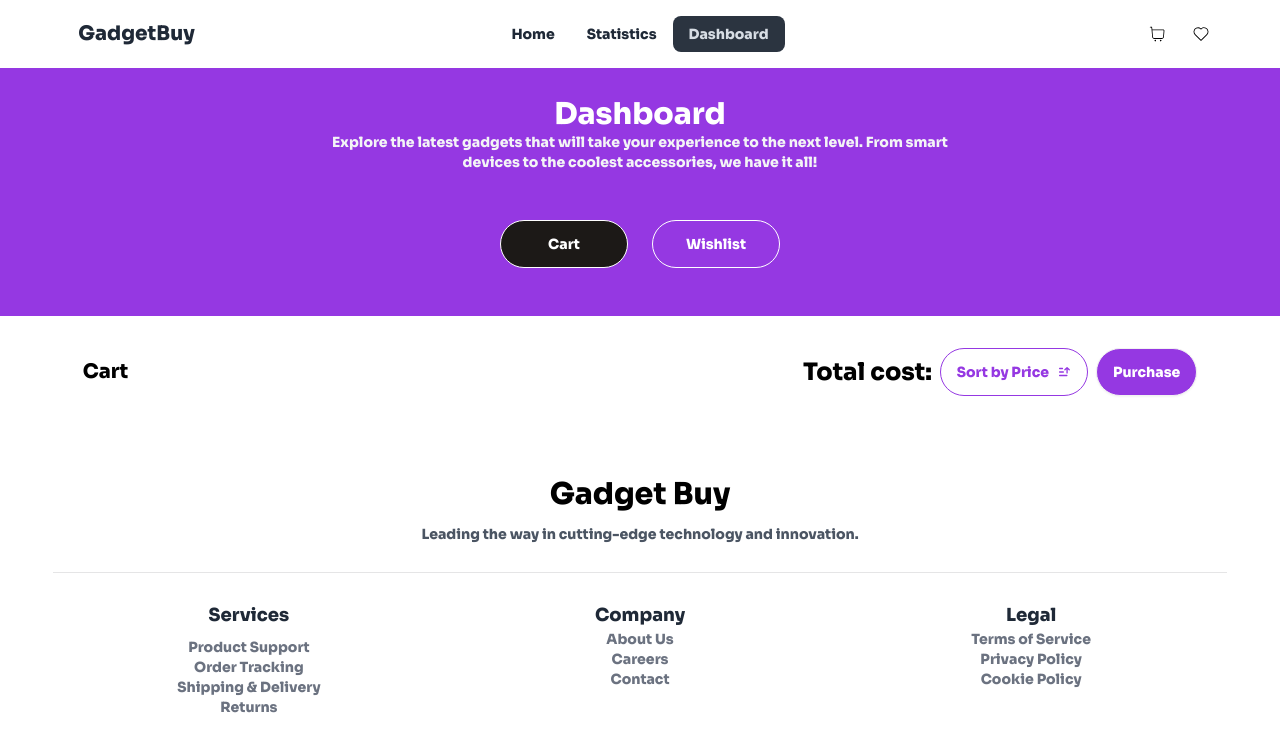
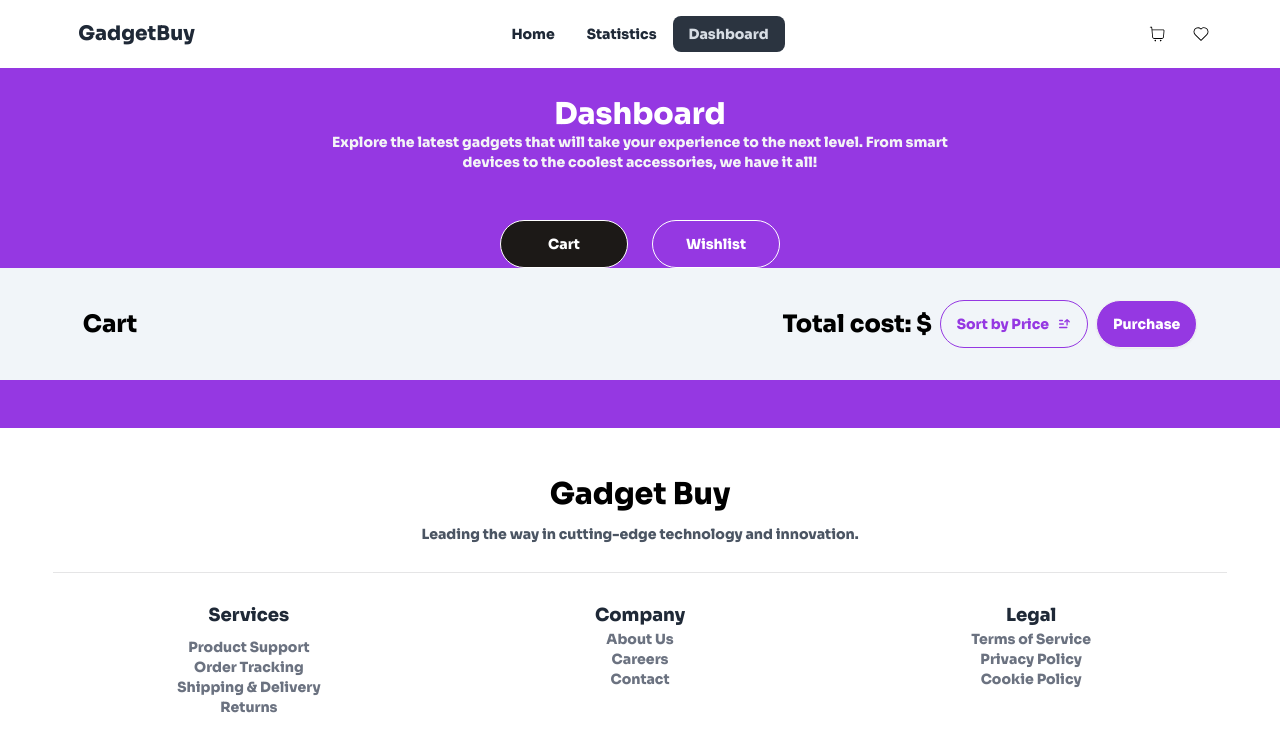
Before and after one commit to programming-hero-web-course-4/b10a8-gadget-heaven-Shahadat-Hossen-008, a React (Vite) app: page /dashboard in a window 1280 px wide. Shown: the top 752 px of the page. Built offline with nearby package versions, Linux system fonts and the light colour scheme.

Commit message:
Add react toastify

```diff
--- a/package.json
+++ b/package.json
@@ -19,6 +19,7 @@
     "react-router": "^7.0.1",
     "react-router-dom": "^7.0.1",
     "react-tabs": "^6.0.2",
+    "react-toastify": "^10.0.6",
     "sort-by": "^1.2.0"
   },
   "devDependencies": {
--- a/src/Component/Cart/Cart.jsx
+++ b/src/Component/Cart/Cart.jsx
@@ -1,28 +1,21 @@
 import { TiDeleteOutline } from "react-icons/ti";
 
-export default function Cart({cart}) {
-    const {product_title, product_image, description, price} = cart;
+export default function Cart({ cart }) {
+
+  const { product_title, product_image, description, price } = cart;
   return (
-    <div className="bg-white p-12">
-        <div className="flex justify-center items-center gap-3">
-        <img
-                src={product_image}
-                alt={product_title}
-                className="w-[180px]"
-            />
+    <div className="bg-slate-100 p-12">
+      <div className=" bg-white flex justify-center items-center gap-3 shadow-xl rounded-xl w-9/12 mx-auto p-6">
+        <img src={product_image} alt={product_title} className="w-[180px]" />
         <div className="text-left">
-                <h3 className="text-xl mb-5">
-                    {product_title}
-                </h3>
+          <h3 className="text-xl mb-5">{product_title}</h3>
           <p className="text-sm text-gray-500 mb-5">{description}</p>
           <p>Price: ${price}</p>
         </div>
         <div className="text-3xl">
           <TiDeleteOutline />
         </div>
-
       </div>
-
     </div>
-  )
+  );
 }
--- a/src/Component/Dashboard/Dashboard.jsx
+++ b/src/Component/Dashboard/Dashboard.jsx
@@ -5,8 +5,11 @@ import { PiSortDescendingBold } from "react-icons/pi";
 import { getStoreProduct } from "../../Utility/addToDb";
 import { getStoredWishlistProduct } from "../../Utility/addToWhishList";
 
+
+
 export default function Dashboard() {
   const [view, setView] = useState("Cart");
+  const [productPrice, setProductPrice] = useState(0)
   const allProduct = useLoaderData();
   const [cartList, setCartList] = useState([]);
   const [wishlist, setWishlist] = useState([]);
@@ -17,7 +20,9 @@ export default function Dashboard() {
       storedProductInt.includes(product.product_id)
     );
     setCartList(addToCart);
+
   }, []);
+
 
   useEffect(()=>{
     const addToWishlist = getStoredWishlistProduct();
@@ -53,13 +58,14 @@ export default function Dashboard() {
         >
           Wishlist
         </button>
-      </div>
-      <div className="bg-white p-8">
+        <div className="bg-slate-100 p-8">
         <div className=" flex justify-between items-center w-11/12 mx-auto">
-          <h3 className="text-xl text-black">{view}</h3>
+          <h3 className="text-2xl text-black font-light">{view}</h3>
           {view === "Cart" && (
             <div className="flex justify-between items-center gap-2">
-              <p className="text-2xl font-extrabold text-black">Total cost: </p>
+              <p className="text-2xl font-extrabold text-black">
+                Total cost: $
+              </p>
               <button className="btn btn-outline text-banner_color rounded-3xl">
                 Sort by Price
                 <PiSortDescendingBold />
@@ -71,9 +77,12 @@ export default function Dashboard() {
           )}
         </div>
       </div>
+      </div>
       {view === "Cart" &&
         cartList.map((cart) => <Cart key={cart.product_id} cart={cart}></Cart>)}
-      {view === "Wishlist" && wishlist.map((wish) => <Cart key={wish.product_id} cart={wish}></Cart>)}
+      {view === "Wishlist" && wishlist.map((wish) => <Cart key={wish.product_id}
+      view={view}
+       cart={wish}></Cart>)}
     </div>
   );
 }
--- a/src/Component/ProductsDetails/ProductsDetails.jsx
+++ b/src/Component/ProductsDetails/ProductsDetails.jsx
@@ -86,7 +86,8 @@ export default function ProductsDetails() {
             onClick={()=>handleAddToCartList(product_id)}
             className="btn bg-banner_color text-white rounded-3xl items-center"
             >Add To Card<CiShoppingCart className="text-2xl font-bold" /></button>
-           <button onClick={()=>handleWishList(product_id)}> <CiHeart className="text-2xl" /></button>
+           <button onClick={()=>handleWishList(product_id)}
+           className="btn"> <CiHeart className="text-2xl" /></button>
             </div>
            </div>
           </div>
--- a/src/Utility/addToDb.js
+++ b/src/Utility/addToDb.js
@@ -1,3 +1,5 @@
+import { toast } from "react-toastify";
+
 const getStoreProduct = ()=>{
     const storedStrProduct = localStorage.getItem("Product-list");
     if(storedStrProduct){
@@ -17,6 +19,7 @@ const getStoreProduct = ()=>{
         storedProduct.push(id);
         const storedStrProduct = JSON.stringify(storedProduct);
         localStorage.setItem("Product-list", storedStrProduct);
+        toast.success('This product add to your cart list')
      }
  }
 
--- a/src/Utility/addToWhishList.js
+++ b/src/Utility/addToWhishList.js
@@ -1,3 +1,5 @@
+import { toast } from "react-toastify";
+
 const getStoredWishlistProduct = () =>{
     const storedStrProduct = localStorage.getItem("whish-list");
     if(storedStrProduct){
@@ -17,6 +19,7 @@ const getStoredWishlistProduct = () =>{
         storedProduct.push(id);
         const storedStrProduct = JSON.stringify(storedProduct);
         localStorage.setItem('whish-list', storedStrProduct);
+        toast.success('This product add to your wishlist')
     }
  }
  export{addToWhishList, getStoredWishlistProduct};
--- a/src/main.jsx
+++ b/src/main.jsx
@@ -11,6 +11,8 @@ import Home from './Component/Home/Home';
 import Dashboard from './Component/Dashboard/Dashboard';
 import Statistics from './Component/Statistics/Statistics';
 import ProductsDetails from './Component/ProductsDetails/ProductsDetails';
+import { ToastContainer } from 'react-toastify';
+import 'react-toastify/dist/ReactToastify.css';
 
 const router = createBrowserRouter([
   {
@@ -42,5 +44,6 @@ const router = createBrowserRouter([
 createRoot(document.getElementById('root')).render(
   <StrictMode>
    <RouterProvider router={router}></RouterProvider>
+   <ToastContainer />
   </StrictMode>,
 )
```
Also changed, not shown: 1 other file (tests, documents, lock files or other folders). Lines whose indentation alone changed are shown as unchanged.
